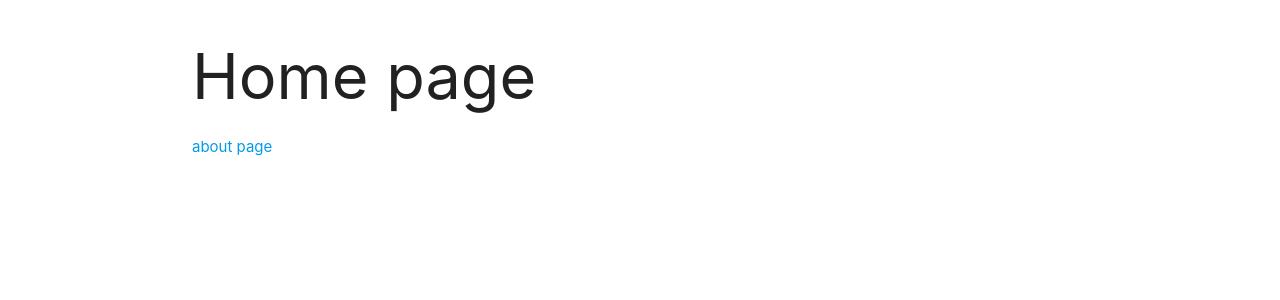
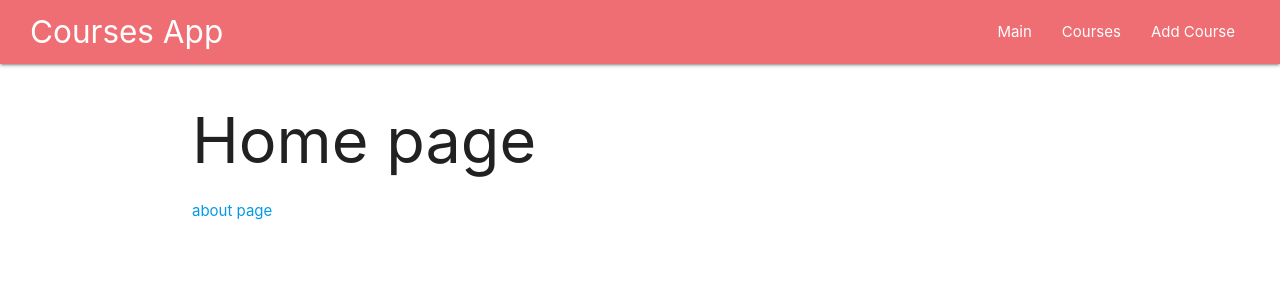
Before and after one commit to DavidMares22/node-practice, a Node server app: page / in a window 1280 px wide. Shown: the top 300 px of the page. Run offline with Node 20, Linux system fonts and the light colour scheme; some libraries are stand-ins or nearby versions.

Commit message:
add static folder for custom styles

```diff
--- a/index.js
+++ b/index.js
@@ -13,6 +13,8 @@ app.engine(
 
 app.set("view engine", "hbs");
 
+app.use(express.static("public"));
+
 app.get("/", (req, res) => {
   res.render("index");
 });
--- /dev/null
+++ b/public/index.css
@@ -0,0 +1,3 @@
+.nav-wrapper {
+    padding: 0 2rem;
+}
--- a/views/layouts/main.hbs
+++ b/views/layouts/main.hbs
@@ -1,5 +1,6 @@
 {{> head }}
 <body>
+    {{> navbar }}
     <div class="container">
 
     {{{body}}}
--- a/views/partials/head.hbs
+++ b/views/partials/head.hbs
@@ -5,6 +5,6 @@
     <meta http-equiv="X-UA-Compatible" content="IE=edge">
     <meta name="viewport" content="width=device-width, initial-scale=1.0">
     <link rel="stylesheet" href="https://cdnjs.cloudflare.com/ajax/libs/materialize/1.0.0/css/materialize.min.css">
-
+    <link rel="stylesheet" href="/index.css">
     <title>Test</title>
 </head>
--- /dev/null
+++ b/views/partials/navbar.hbs
@@ -0,0 +1,12 @@
+  <nav>
+    <div class="nav-wrapper">
+      <a href="#" class="brand-logo">Courses App</a>
+      <ul id="nav-mobile" class="right hide-on-med-and-down">
+
+        <li><a href="/">Main</a></li>
+
+        <li><a href="/courses">Courses</a></li>
+        <li><a href="/add">Add Course</a></li>
+      </ul>
+    </div>
+  </nav>
```
